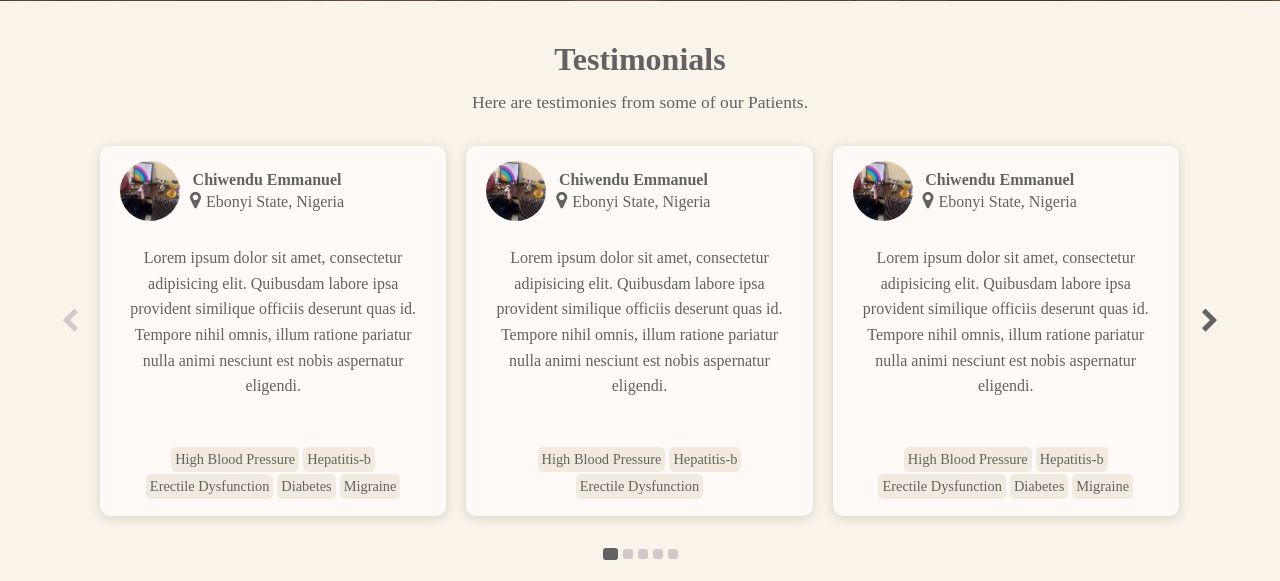
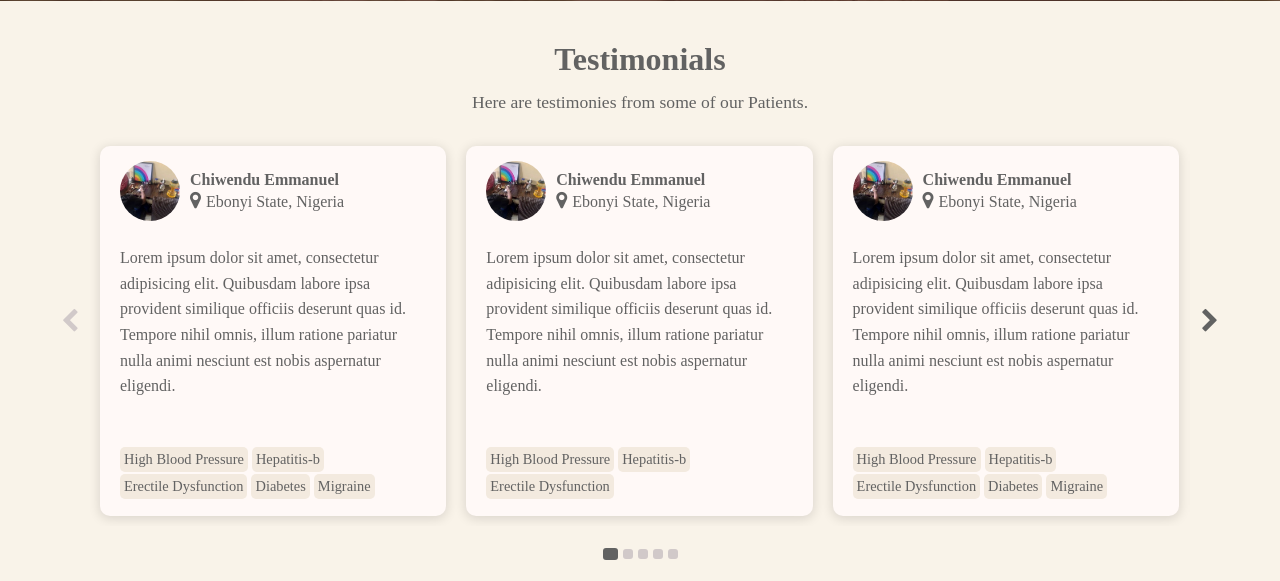
Before and after one commit to Mark-DeOriginal/uatwebsite, a PHP site: page / in a window 1280 px wide. Shown: the part 623-1204 px from the top of the page. Run offline with PHP 8.4, Linux system fonts and the light colour scheme; style sheets or scripts are compiled from the project's sources.

Commit message:
In the last commit, I noticed I mistakenly deleted the testimonial container text-align property, so I've added it.

```diff
--- a/resources/css/styles.css
+++ b/resources/css/styles.css
@@ -512,6 +512,7 @@ i.fa-arrow-right::after {
 
 .testimonial-container {
     margin-top: 20px;
+    text-align: start;
 }
 
 .testimonial-container.slider {
```
